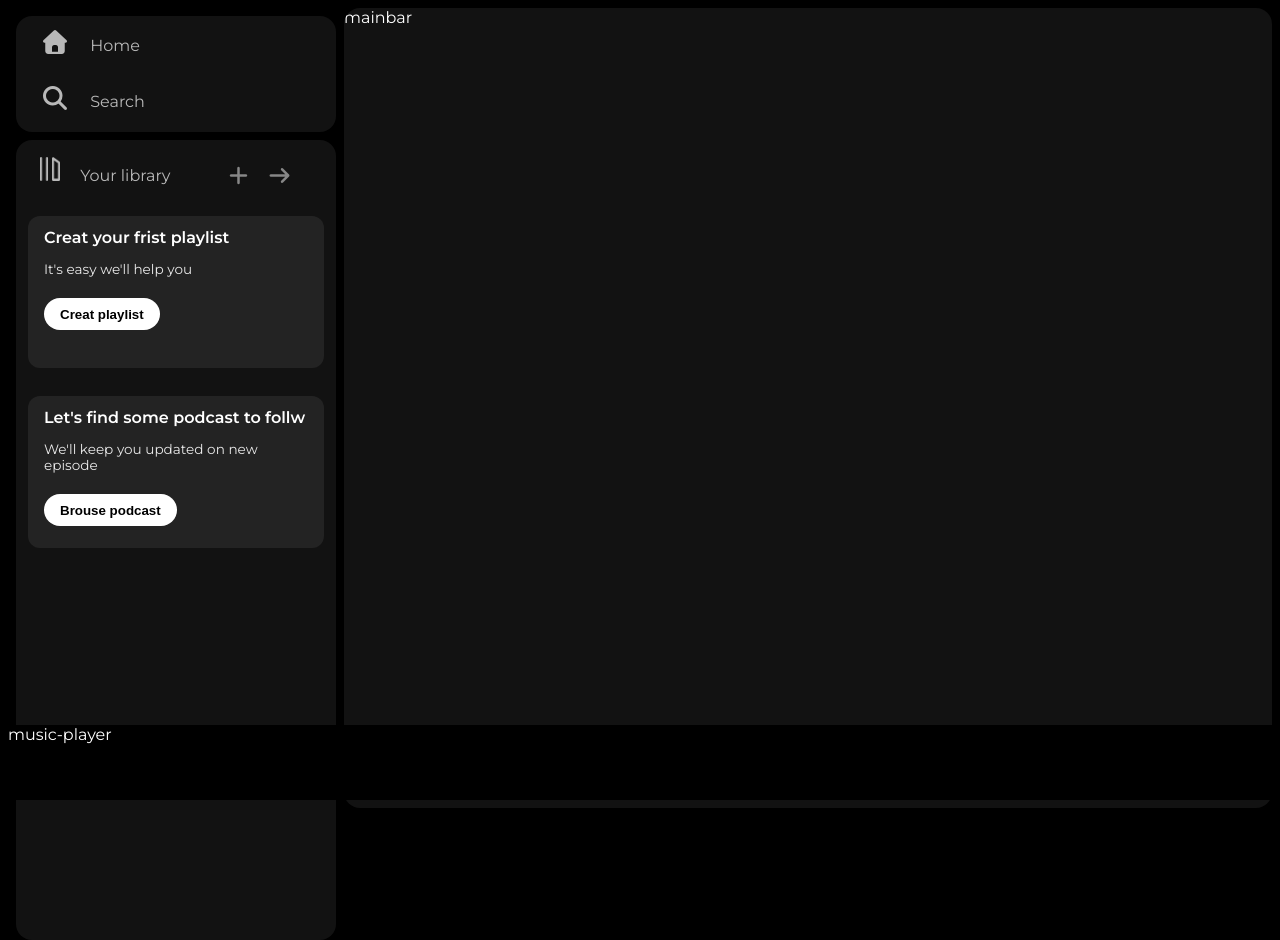
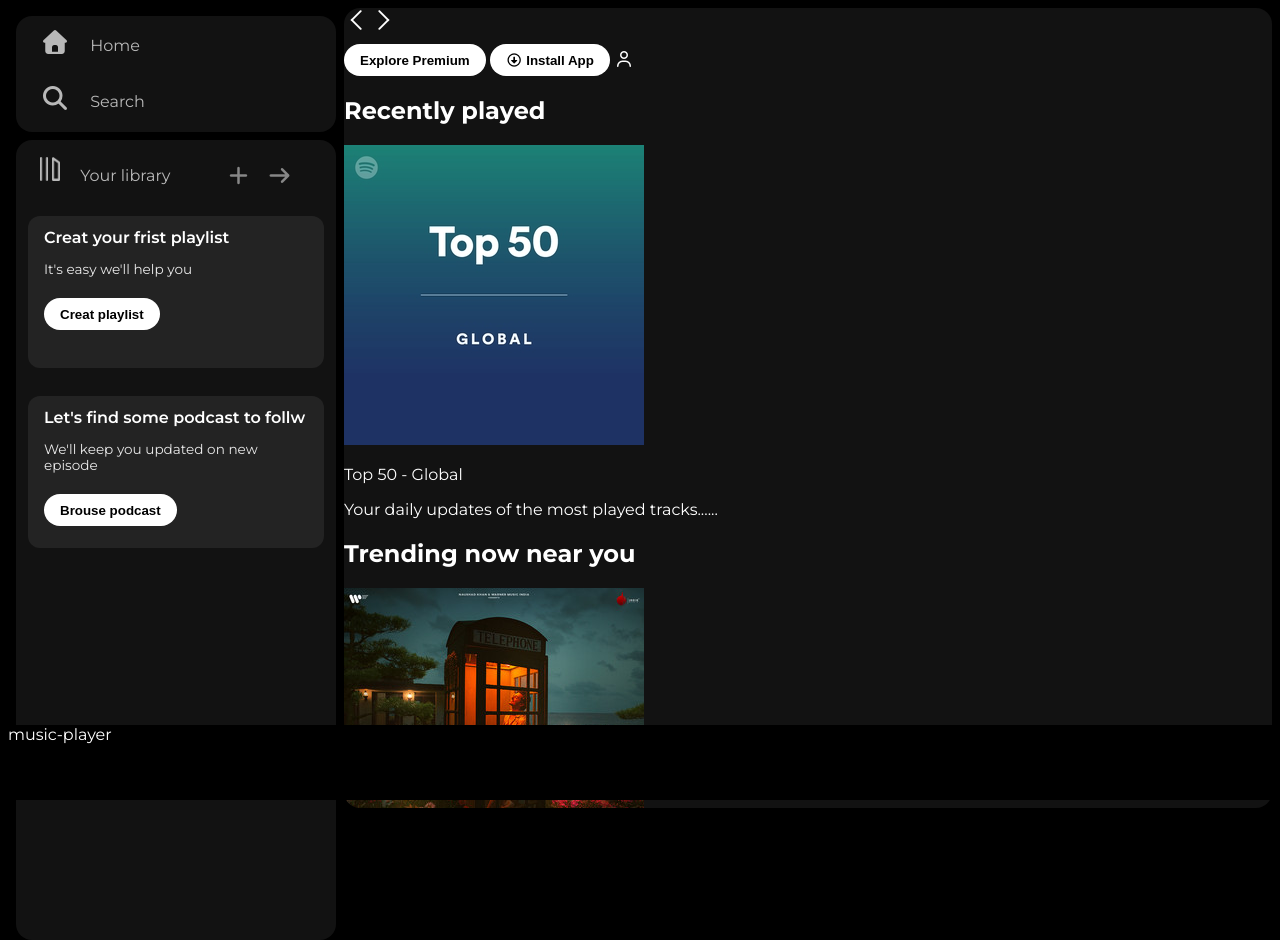
Before and after one commit to aayushgi/web_devlopment_basics, a plain HTML site: page spotify/index.html in a window 1280 px wide. Drawn offline with Linux system fonts and the light colour scheme.

Commit message:
Update index.html

```diff
--- a/spotify/index.html
+++ b/spotify/index.html
@@ -57,7 +57,125 @@
 
             </div>
         </div>
-        <div class="mainbar">mainbar</div>
+        <div class="mainbar">
+            <div class="sticky-nav">
+                <div id="nav-icons">
+                    <img src="./assects/backward_icon.png">
+                    <img src="./assects/forward_icon.png" class="hide">
+                </div>
+                <div id="sticky-nav-options">
+                    <button class="badge nav-item hide">Explore Premium</button>
+                    <button class="badge nav-item install"><i class="fa-regular fa-circle-down"></i> Install
+                        App</button>
+                    <i class="fa-regular fa-user"></i>
+                </div>
+
+            </div>
+
+
+
+
+
+            <h2>Recently played</h2>
+            <div class="cards-container">
+                <div class="card">
+                    <img src="./assects/card1img.jpeg" class="card-img">
+                    <p class="card-title">Top 50 - Global </p>
+                    <p class="card-info">Your daily updates of the most played tracks......</p>
+                </div>
+            </div>
+
+
+
+
+
+            <h2>Trending now near you</h2>
+            <div class="cards-container">
+                <div class="card">
+                    <img src="./assects/card2img.jpeg" class="card-img">
+                    <p class="card-title">Top 50 - Global </p>
+                    <p class="card-info">Your daily updates of the most played tracks......</p>
+                </div>
+
+
+
+
+                <div class="card">
+                    <img src="./assects/card3img.jpeg" class="card-img">
+                    <p class="card-title">Top 50 - Global </p>
+                    <p class="card-info">Your daily updates of the most played tracks......</p>
+                </div>
+
+
+
+
+
+                <div class="card">
+                    <img src="./assects/card4img.jpeg" class="card-img">
+                    <p class="card-title">Top 50 - Global </p>
+                    <p class="card-info">Your daily updates of the most played tracks......</p>
+                </div>
+
+
+                <div class="card">
+                    <img src="./assects/card07img.jpeg" class="card-img">
+                    <p class="card-title">Top 50 - Global </p>
+                    <p class="card-info">Your daily updates of the most played tracks......</p>
+                </div>
+
+
+
+                <div class="card">
+                    <img src="./assects/card08img.jpeg" class="card-img">
+                    <p class="card-title">Top 50 - Global </p>
+                    <p class="card-info">Your daily updates of the most played tracks......</p>
+                </div>
+
+
+                <div class="card">
+                    <img src="./assects/card05img.jpeg" class="card-img">
+                    <p class="card-title">Top 50 - Global </p>
+                    <p class="card-info">Your daily updates of the most played tracks......</p>
+                </div>
+
+
+                <div class="card">
+                    <img src="./assects/card06img.jpeg" class="card-img">
+                    <p class="card-title">Top 50 - Global </p>
+                    <p class="card-info">Your daily updates of the most played tracks......</p>
+                </div>
+            </div>
+
+
+            <h2>Featured charts</h2>
+            <div class="cards-container">
+                <div class="card">
+                    <img src="./assects/card6img.jpeg" class="card-img">
+                    <p class="card-title">Top songs - India</p>
+                    <p class="card-info">Your daily updates of the most played tracks......</p>
+                </div>
+                <div class="card">
+                    <img src="./assects/card5img.jpeg" class="card-img">
+                    <p class="card-title">
+                        Top songs - by Karan aujla
+                    </p>
+                    <p class="card-info">Your daily updates of the most played tracks......</p>
+                </div>
+                <div class="card">
+                    <img src="./assects/card1img.jpeg" class="card-img">
+                    <p class="card-title">Top 50 - bollywood </p>
+                    <p class="card-info">Your daily updates of the most played tracks......</p>
+                </div>
+             </div>
+
+             <br>
+        <br><br>
+        <br><br>
+        <br><br>
+        <br>
+        </div>
+
+
         <div class="music-player">music-player</div>
     </div>
 </body>
```
